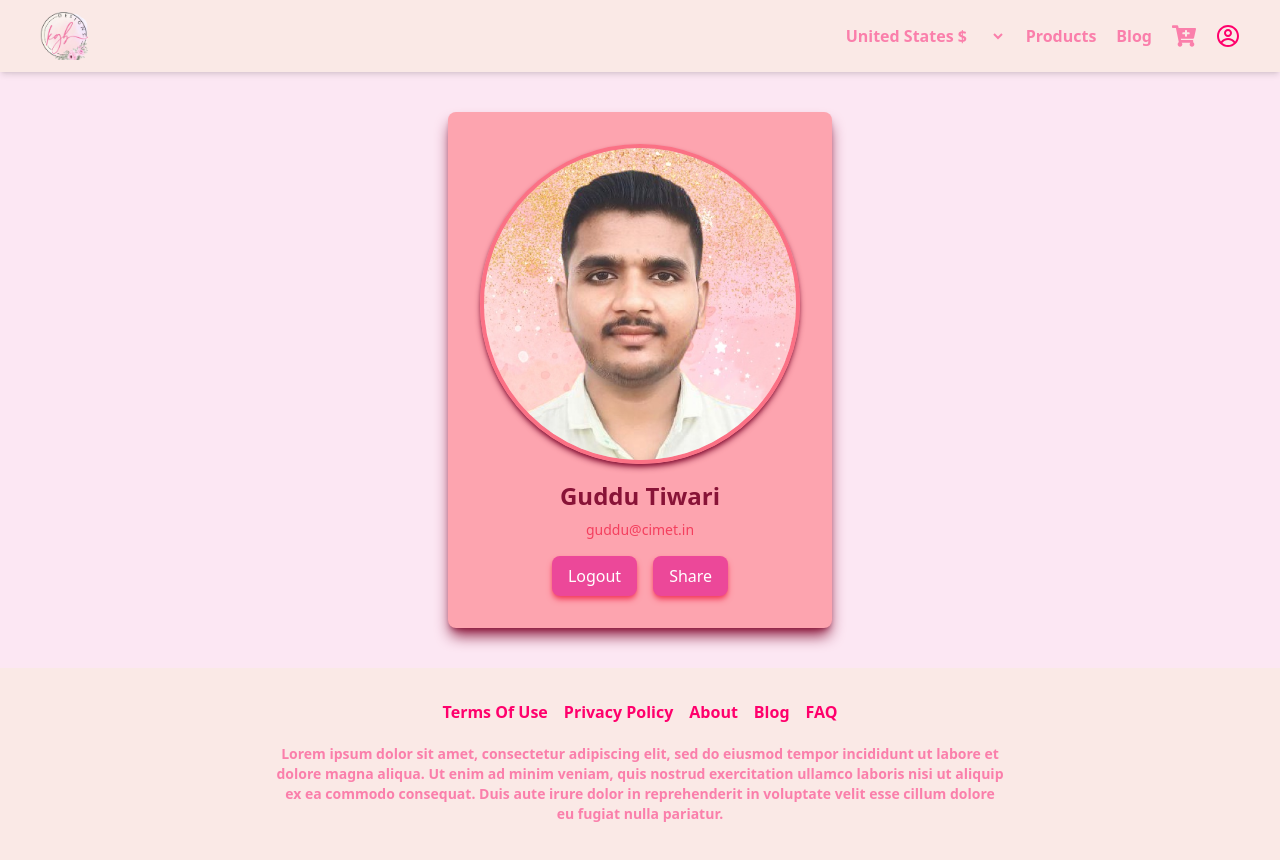
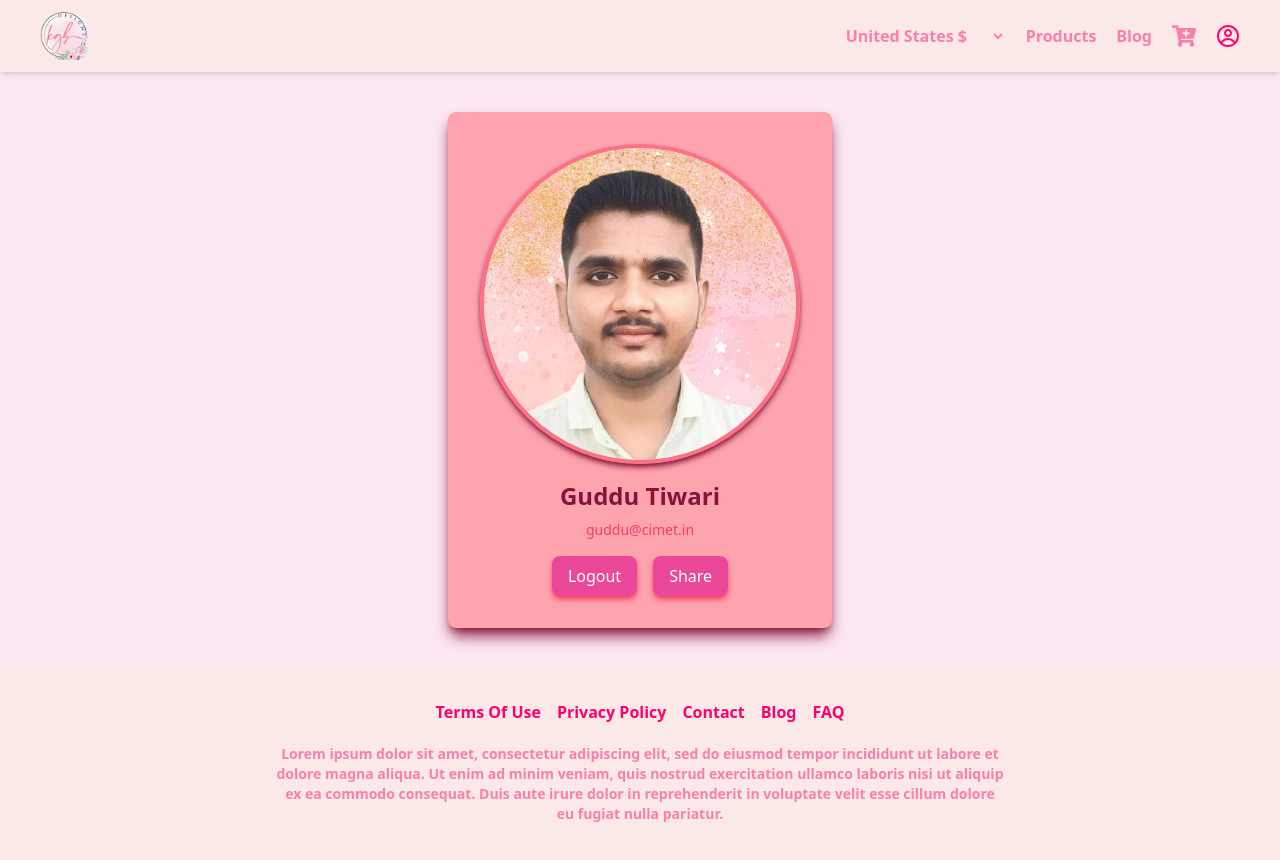
Before and after one commit to gr7800/KGB_ECOMMERS, a React (Vite) app in the folder kgb_Ecommerse/: page /profile in a window 1280 px wide. Shown: the top 860 px of the page. Built offline with nearby package versions, Linux system fonts and the light colour scheme.

Commit message:
contact us added

```diff
--- a/kgb_Ecommerse/src/component/Cards/BlogCard.jsx
+++ b/kgb_Ecommerse/src/component/Cards/BlogCard.jsx
@@ -1,12 +1,12 @@
 import React from "react";
 import { Link } from "react-router-dom";
 
-const BlogCard = ({ id, title }) => {
+const BlogCard = ({ id, title, body }) => {
   const description =
     " Lorem ipsum dolor sit amet, consectetur adipisicing elit. Tempora autem labore consequatur esse error veritatis, alias, saepe aspernatur quisquam repellat quasi sit nesciunt praesentium voluptate perferendis. Veniam fugit labore architecto.";
   return (
     <Link to={`/blog/${id}`}>
-      <div className="flex flex-col bg-rose-300 w-96 max-w-64 h-64 p-4 rounded cursor-pointer hover:bg-[#fef4f2] max-sm:bg-[#fef4f2] transition shadow-xl">
+      <div className="flex flex-col bg-rose-300 w-96 max-w-64 h-64 p-4 rounded cursor-pointer hover:bg-rose-400 transition shadow-xl">
         <p className="bg-rose-900 p-2 rounded-full w-10 text-center text-white font-bold">
           {id}
         </p>
@@ -15,7 +15,7 @@ const BlogCard = ({ id, title }) => {
         </p>
 
         <p className="text-white font-semibold overflow-ellipsis">
-          {description.split(" ").slice(0, 15).join(" ") + "..."}
+          {body.split(" ").slice(0, 15).join(" ") + "..."}
         </p>
       </div>
     </Link>
--- a/kgb_Ecommerse/src/component/Footer.jsx
+++ b/kgb_Ecommerse/src/component/Footer.jsx
@@ -1,4 +1,5 @@
 import React from "react";
+import { Link } from "react-router-dom";
 
 const Footer = () => {
   return (
@@ -12,9 +13,11 @@ const Footer = () => {
             <li className="cursor-pointer hover:text-rose-900 transition-colors duration-200">
               Privacy Policy
             </li>
-            <li className="cursor-pointer hover:text-rose-900 transition-colors duration-200">
-              About
-            </li>
+            <Link to={"/contact-us"}>
+              <li className="cursor-pointer hover:text-rose-900 transition-colors duration-200">
+                Contact
+              </li>
+            </Link>
             <li className="cursor-pointer hover:text-rose-900 transition-colors duration-200">
               Blog
             </li>
--- a/kgb_Ecommerse/src/pages/Contact.jsx
+++ /dev/null
@@ -1,9 +0,0 @@
-import React from 'react'
-
-const Contact = () => {
-  return (
-    <div>Contact</div>
-  )
-}
-
-export default Contact
--- a/kgb_Ecommerse/src/pages/ContactUs.jsx
+++ b/kgb_Ecommerse/src/pages/ContactUs.jsx
@@ -9,7 +9,6 @@ const ContactUs = () => {
                     <h2 className="text-4xl font-extrabold text-gray-800">Contact Us</h2>
                     <p className="text-sm text-gray-600 mt-4 leading-relaxed">Have a specific inquiry? Our
                         experienced team is ready to engage with you.</p>
-
                     <form className="mx-auto mt-8 bg-white rounded-lg p-6 shadow-md space-y-4">
                         <input type='text' placeholder='Name'
                             className="w-full rounded-md h-12 px-6 bg-[#f0f1f2] text-sm outline-none" />
```
Also changed, not shown: kgb_Ecommerse/src/AllRoutes/AllRoutes.jsx (+0 -10 lines).
